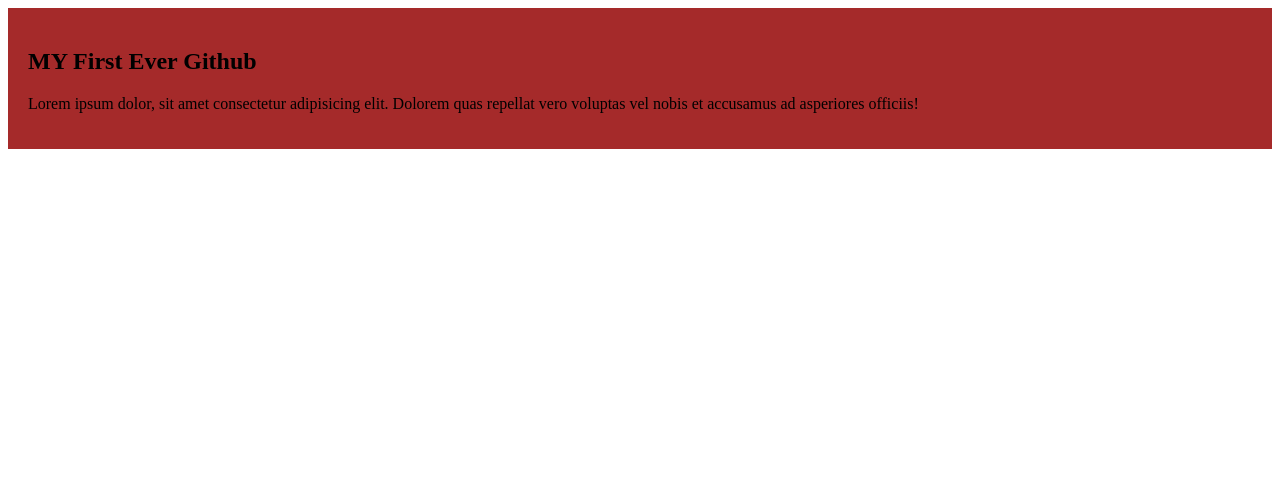
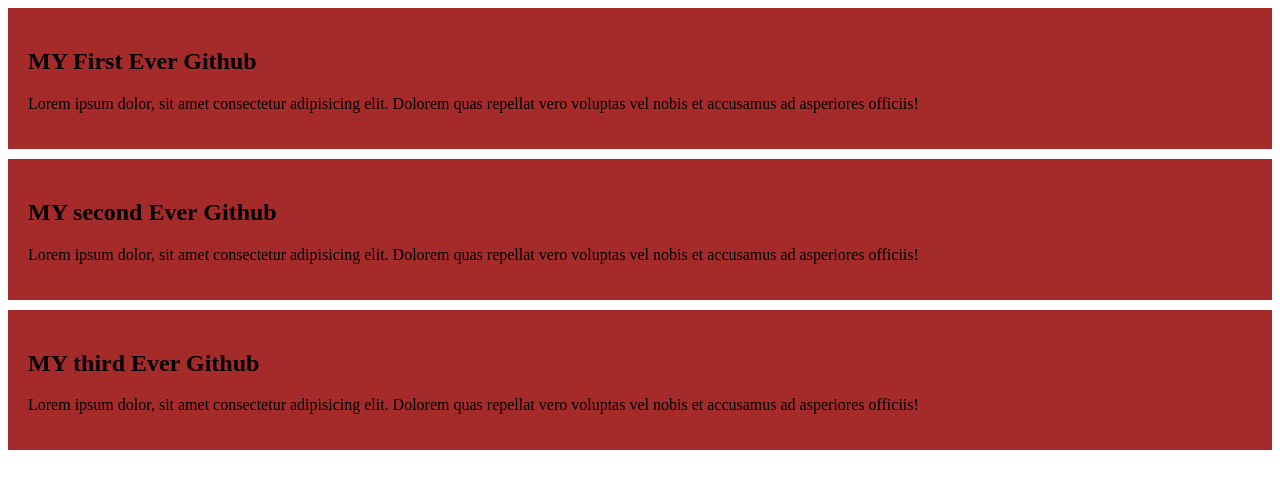
Before and after one commit to Rihabuzzaman/my-shelly-cop-repo, a plain HTML site: page index.html in a window 1280 px wide. Drawn offline with Linux system fonts and the light colour scheme.

Commit message:
add the secont and 3th git hub css

```diff
--- a/index.html
+++ b/index.html
@@ -14,5 +14,19 @@
         repellat vero voluptas vel nobis et accusamus ad asperiores officiis!
       </p>
     </div>
+    <div>
+      <h2>MY second Ever Github</h2>
+      <p>
+        Lorem ipsum dolor, sit amet consectetur adipisicing elit. Dolorem quas
+        repellat vero voluptas vel nobis et accusamus ad asperiores officiis!
+      </p>
+    </div>
+    <div>
+      <h2>MY third Ever Github</h2>
+      <p>
+        Lorem ipsum dolor, sit amet consectetur adipisicing elit. Dolorem quas
+        repellat vero voluptas vel nobis et accusamus ad asperiores officiis!
+      </p>
+    </div>
   </body>
 </html>
--- a/style.css
+++ b/style.css
@@ -1,4 +1,5 @@
 div {
   background-color: brown;
   padding: 20px;
+  margin-bottom: 10px;
 }
```
